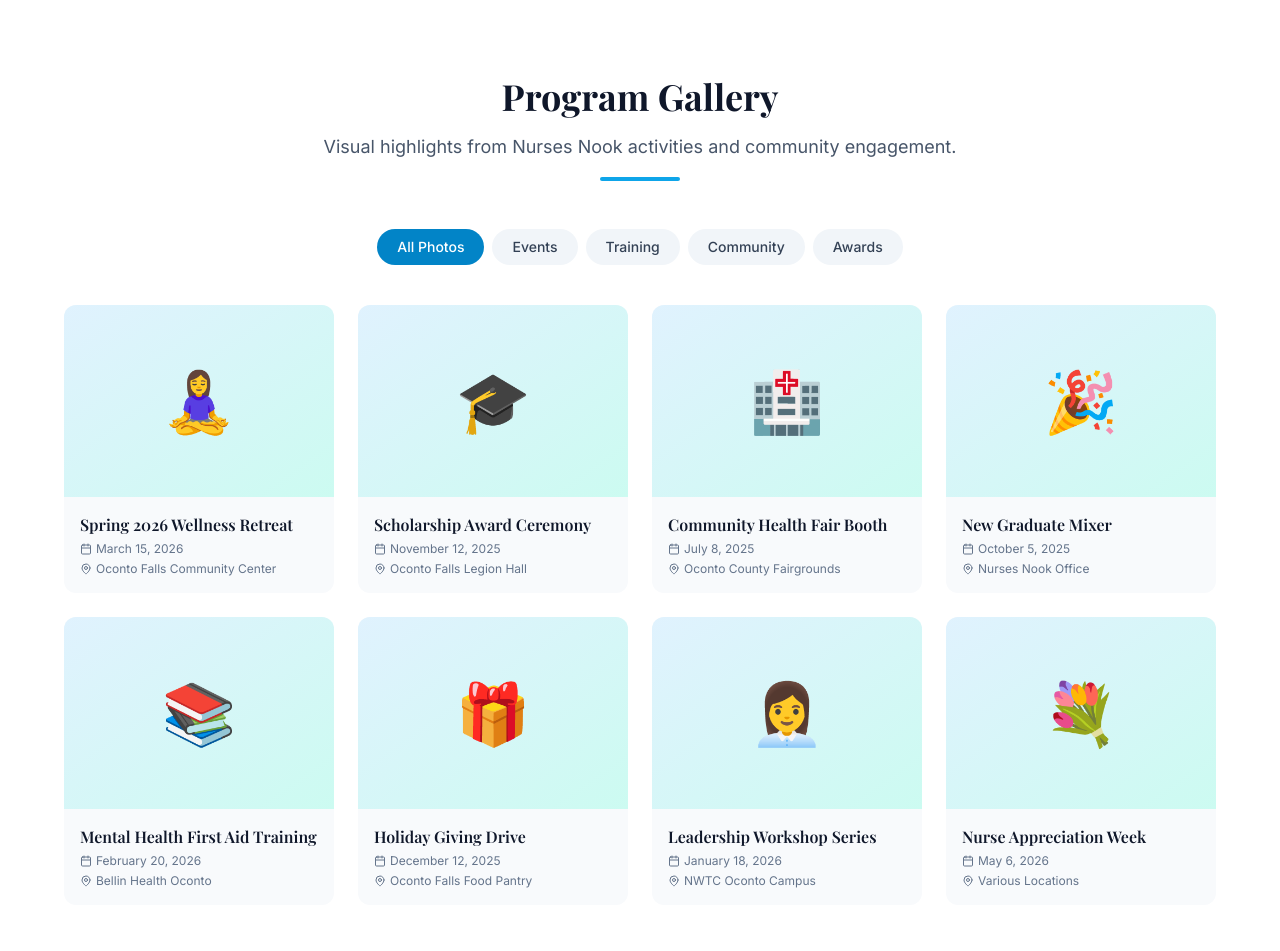
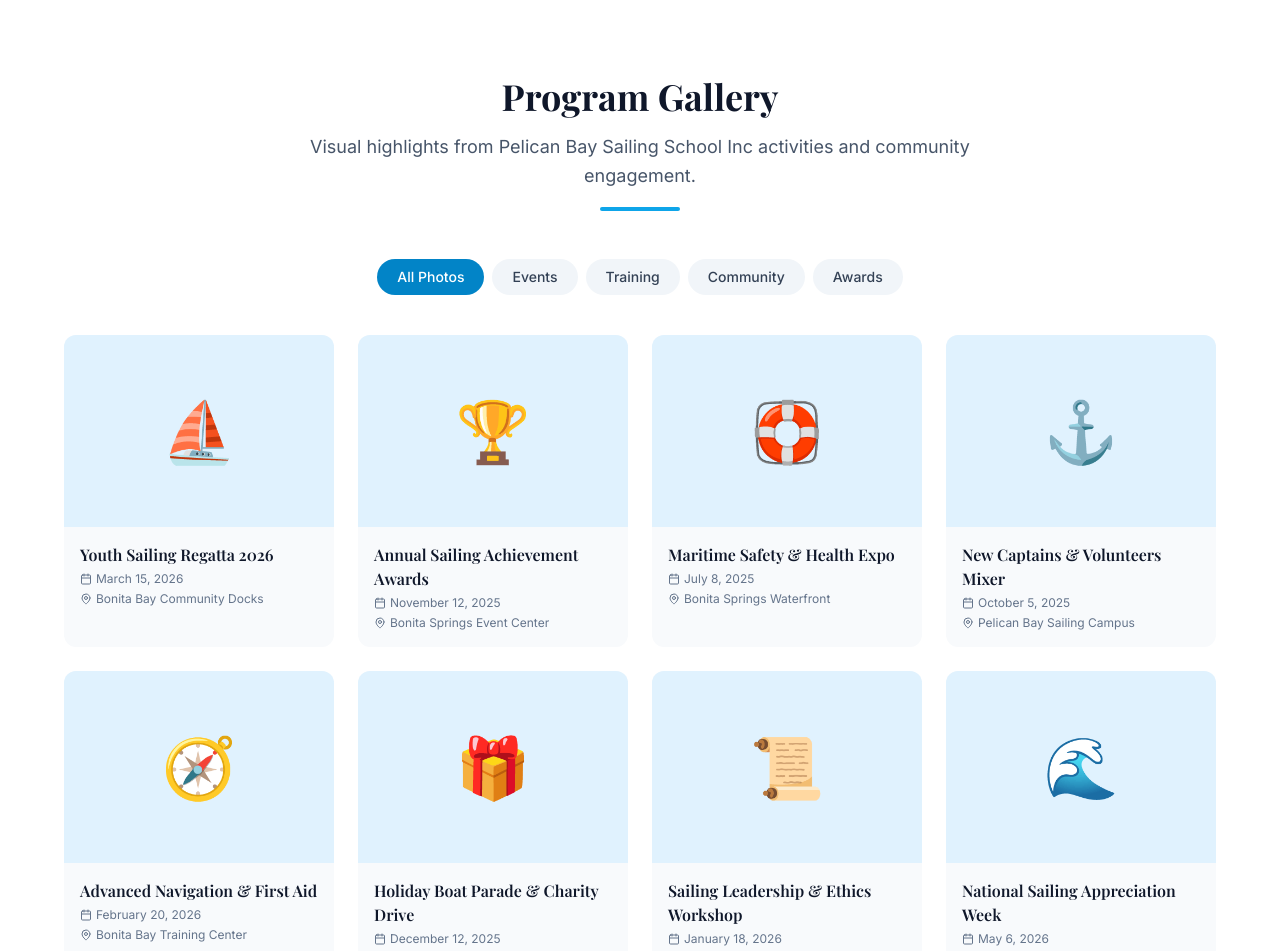
Before and after one commit to irmafiguero199/nurses-nook, a React (Vite) app in the folder nurses-nook-website/: page /gallery in a window 1280 px wide. Shown: the part 380-1331 px from the top of the page. Built offline with nearby package versions, Linux system fonts and the light colour scheme.

Commit message:
Revise Gallery for Pelican Bay Sailing School Inc
Updated gallery items and metadata to reflect Pelican Bay Sailing School Inc events and activities in Florida.

```diff
--- a/nurses-nook-website/src/pages/Gallery.jsx
+++ b/nurses-nook-website/src/pages/Gallery.jsx
@@ -4,14 +4,14 @@ import { Calendar, MapPin } from 'lucide-react'
 import SectionHeader from '../components/SectionHeader.jsx'
 
 const galleryItems = [
-  { id: 1, title: 'Spring 2026 Wellness Retreat', date: 'March 15, 2026', location: 'Oconto Falls Community Center', category: 'events', emoji: '🧘‍♀️' },
-  { id: 2, title: 'Scholarship Award Ceremony', date: 'November 12, 2025', location: 'Oconto Falls Legion Hall', category: 'awards', emoji: '🎓' },
-  { id: 3, title: 'Community Health Fair Booth', date: 'July 8, 2025', location: 'Oconto County Fairgrounds', category: 'community', emoji: '🏥' },
-  { id: 4, title: 'New Graduate Mixer', date: 'October 5, 2025', location: 'Nurses Nook Office', category: 'events', emoji: '🎉' },
-  { id: 5, title: 'Mental Health First Aid Training', date: 'February 20, 2026', location: 'Bellin Health Oconto', category: 'training', emoji: '📚' },
-  { id: 6, title: 'Holiday Giving Drive', date: 'December 12, 2025', location: 'Oconto Falls Food Pantry', category: 'community', emoji: '🎁' },
-  { id: 7, title: 'Leadership Workshop Series', date: 'January 18, 2026', location: 'NWTC Oconto Campus', category: 'training', emoji: '👩‍💼' },
-  { id: 8, title: 'Nurse Appreciation Week', date: 'May 6, 2026', location: 'Various Locations', category: 'events', emoji: '💐' },
+  { id: 1, title: 'Youth Sailing Regatta 2026', date: 'March 15, 2026', location: 'Bonita Bay Community Docks', category: 'events', emoji: '⛵' },
+  { id: 2, title: 'Annual Sailing Achievement Awards', date: 'November 12, 2025', location: 'Bonita Springs Event Center', category: 'awards', emoji: '🏆' },
+  { id: 3, title: 'Maritime Safety & Health Expo', date: 'July 8, 2025', location: 'Bonita Springs Waterfront', category: 'community', emoji: '🛟' },
+  { id: 4, title: 'New Captains & Volunteers Mixer', date: 'October 5, 2025', location: 'Pelican Bay Sailing Campus', category: 'events', emoji: '⚓' },
+  { id: 5, title: 'Advanced Navigation & First Aid', date: 'February 20, 2026', location: 'Bonita Bay Training Center', category: 'training', emoji: '🧭' },
+  { id: 6, title: 'Holiday Boat Parade & Charity Drive', date: 'December 12, 2025', location: 'Bonita Springs Marina', category: 'community', emoji: '🎁' },
+  { id: 7, title: 'Sailing Leadership & Ethics Workshop', date: 'January 18, 2026', location: 'Pelican Bay Classroom', category: 'training', emoji: '📜' },
+  { id: 8, title: 'National Sailing Appreciation Week', date: 'May 6, 2026', location: 'Various Florida Locations', category: 'events', emoji: '🌊' },
 ]
 
 const categories = [
@@ -31,21 +31,21 @@ function Gallery() {
   return (
     <>
       <Helmet>
-        <title>Gallery | Nurses Nook - Events & Programs in Wisconsin</title>
-        <meta name="description" content="Photo gallery of Nurses Nook events, training programs, and community activities in Oconto Falls, Wisconsin. EIN 92-2233469." />
-        <link rel="canonical" href="https://nursesnook.org/gallery" />
+        <title>Gallery | Pelican Bay Sailing School Inc - Events & Programs in Florida</title>
+        <meta name="description" content="Photo gallery of Pelican Bay Sailing School Inc events, training programs, and community activities in Bonita Springs, Florida. EIN 92-3488213." />
+        <link rel="canonical" href="https://pelicanbaysailingschoolinc.sbs/gallery" />
       </Helmet>
 
       <section className="bg-primary-700 text-white py-20">
         <div className="container-custom text-center">
           <h1 className="text-4xl md:text-5xl font-bold mb-4">Gallery</h1>
-          <p className="text-xl text-primary-100 max-w-2xl mx-auto">Moments from our programs, events, and community activities across Wisconsin.</p>
+          <p className="text-xl text-primary-100 max-w-2xl mx-auto">Moments from our sailing programs, events, and community activities across Florida.</p>
         </div>
       </section>
 
       <section className="section-padding bg-white">
         <div className="container-custom">
-          <SectionHeader title="Program Gallery" subtitle="Visual highlights from Nurses Nook activities and community engagement." />
+          <SectionHeader title="Program Gallery" subtitle="Visual highlights from Pelican Bay Sailing School Inc activities and community engagement." />
           <div className="flex flex-wrap justify-center gap-2 mb-10">
             {categories.map((cat) => (
               <button key={cat.key} onClick={() => setActiveCategory(cat.key)} className={`px-5 py-2 rounded-full text-sm font-medium transition-colors ${activeCategory === cat.key ? 'bg-primary-600 text-white' : 'bg-slate-100 text-slate-700 hover:bg-slate-200'}`}>{cat.label}</button>
@@ -54,7 +54,7 @@ function Gallery() {
           <div className="grid grid-cols-1 sm:grid-cols-2 lg:grid-cols-4 gap-6">
             {filtered.map((item) => (
               <div key={item.id} onClick={() => setSelectedItem(item)} className="group cursor-pointer bg-slate-50 rounded-xl overflow-hidden hover:shadow-lg transition-all">
-                <div className="h-48 bg-gradient-to-br from-primary-100 to-nurse-100 flex items-center justify-center text-6xl group-hover:scale-105 transition-transform">{item.emoji}</div>
+                <div className="h-48 bg-gradient-to-br from-primary-100 to-sky-100 flex items-center justify-center text-6xl group-hover:scale-105 transition-transform">{item.emoji}</div>
                 <div className="p-4">
                   <h3 className="font-semibold text-slate-900 mb-1">{item.title}</h3>
                   <div className="flex items-center gap-1 text-xs text-slate-500 mb-1"><Calendar size={12} /> {item.date}</div>
```
